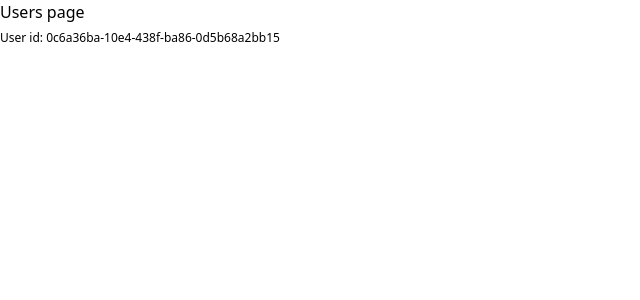
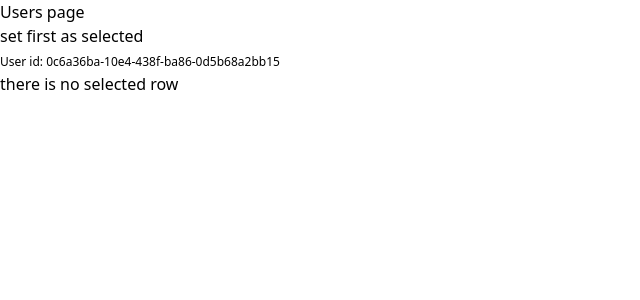
Before and after one commit to mnik01/react-table-context, a React (Vite) app: page / in a window 1280 px wide. Shown: the top 300 px of the page, without its empty margins (0-640 px from the left). Built offline with nearby package versions, Linux system fonts and the light colour scheme.

Commit message:
Row selection added

```diff
--- a/src/lib/Components/BaseTable/BaseTable.tsx
+++ b/src/lib/Components/BaseTable/BaseTable.tsx
@@ -7,7 +7,8 @@ export const BaseTable = <T extends { id: string }>({
   fetcher,
 }: BaseTableProps<T>) => {
   const { state, methods } = api;
-  const { sorting, pageIndex, isLoading, tableData, pageSize } = state;
+  const { sorting, pageIndex, isLoading, tableData, pageSize, selectedRow } =
+    state;
   const { dispatch } = methods;
 
   const fetchTableData = async () => {
@@ -29,6 +30,11 @@ export const BaseTable = <T extends { id: string }>({
       {!isLoading && (
         <span className="text-xs">User id: {tableData.query[0].id}</span>
       )}
+      {selectedRow ? (
+        <p>selected: {selectedRow.id}</p>
+      ) : (
+        <p>there is no selected row</p>
+      )}
     </div>
   );
 };
--- a/src/lib/Components/BaseTable/reducer.ts
+++ b/src/lib/Components/BaseTable/reducer.ts
@@ -6,11 +6,13 @@ export enum TableStateActions {
   SET_IS_LOADING = 'SET_IS_LOADING',
   UPDATE_AFTER_FETCH = 'UPDATE_AFTER_FETCH',
   SET_PAGE_SIZE = 'SET_PAGE_SIZE',
+  SET_SELECTED_ROW = 'SET_SELECTED_ROW',
 }
 
 export type Action<T> =
   | { type: TableStateActions.SET_SORTING; payload: Sorting }
   | { type: TableStateActions.SET_PAGE_INDEX; payload: number }
+  | { type: TableStateActions.SET_SELECTED_ROW; payload: T | null }
   | { type: TableStateActions.SET_IS_LOADING; payload: boolean }
   | {
       type: TableStateActions.UPDATE_AFTER_FETCH;
@@ -31,6 +33,8 @@ export const baseTableReducer = <T>(
       return { ...state, isLoading: action.payload };
     case TableStateActions.SET_PAGE_SIZE:
       return { ...state, pageSize: action.payload };
+    case TableStateActions.SET_SELECTED_ROW:
+      return { ...state, selectedRow: action.payload };
     case TableStateActions.UPDATE_AFTER_FETCH:
       return {
         ...state,
--- a/src/lib/Components/BaseTable/types.ts
+++ b/src/lib/Components/BaseTable/types.ts
@@ -4,6 +4,7 @@ import { Action } from './reducer';
 export type TableAPI<T> = {
   tableData: TableDataResponse<T>;
   sorting: Sorting;
+  selectedRow: T | null;
   totalPagesCount: number;
   pageIndex: number;
   isLoading: boolean;
--- a/src/modules/Users/UserTableContext.tsx
+++ b/src/modules/Users/UserTableContext.tsx
@@ -10,6 +10,7 @@ const initialState: UserTableAPI = {
   sorting: { id: 'email', desc: false },
   totalPagesCount: 1,
   pageIndex: 1,
+  selectedRow: null,
   isLoading: true,
   filter: '',
   pageSize: 15,
--- a/src/modules/Users/UsersPage.tsx
+++ b/src/modules/Users/UsersPage.tsx
@@ -3,6 +3,7 @@ import { baseTableReducer } from '../../lib/Components/BaseTable';
 import { UsersTable } from '../Users/Components/UsersTable';
 import { FC, useReducer } from 'react';
 import { User } from '../Users/types';
+import { TableStateActions } from '../../lib/Components/BaseTable/reducer';
 
 export const UsersPage: FC = () => {
   const [state, dispatch] = useReducer(baseTableReducer<User>, userTableCtxInitial.state);
@@ -11,9 +12,20 @@ export const UsersPage: FC = () => {
     dispatch,
   };
 
+  const onSelectUser = () => {
+    if (state.selectedRow) {
+      dispatch({ type: TableStateActions.SET_SELECTED_ROW, payload: null });
+    } else {
+      dispatch({ type: TableStateActions.SET_SELECTED_ROW, payload: state.tableData.query[0] });
+    }
+  }
+
   return (
     <div>
       <h1>Users page</h1>
+      <button onClick={onSelectUser}>
+        {state.selectedRow ? 'unselect' : 'set first as selected'}
+      </button>
       <UserTableContext.Provider
         value={{
           methods,
```
